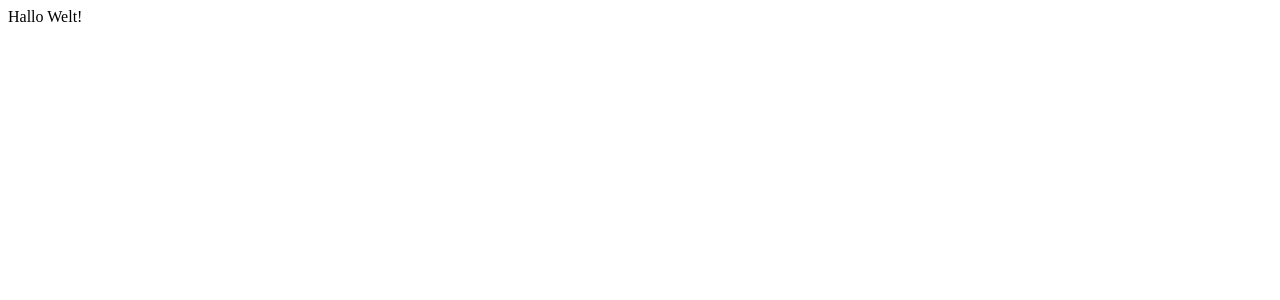
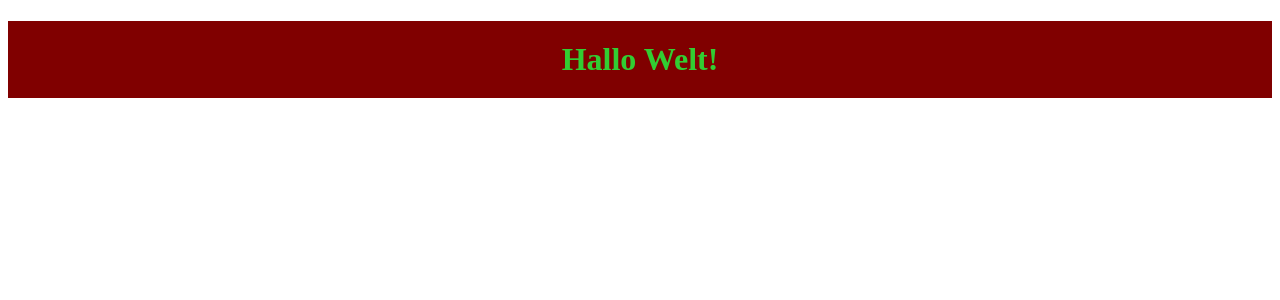
Before and after one commit to Tom4U/poc-ng-kompakt, an Angular app: page / in a window 1280 px wide. Shown: the top 300 px of the page. Built offline with nearby package versions, Linux system fonts and the light colour scheme.

Commit message:
feat(app): use environment template and styles

```diff
--- a/src/app/app.component.ts
+++ b/src/app/app.component.ts
@@ -2,8 +2,8 @@ import { Component } from '@angular/core';
 
 @Component({
   selector: 'app-root',
-  template: `Hallo Welt!`,
-  styles: []
+  template: `<h1 class="default-bg">Hallo Welt!</h1>`,
+  styles: ['h1 {text-align: center; padding-top: var(--default-padding); padding-bottom: var(--default-padding);}']
 })
 export class AppComponent {
   title = 'my-demo';
--- /dev/null
+++ b/src/environments/environment-template.ts
@@ -0,0 +1,4 @@
+export interface EnvironmentRef {
+    production: boolean;
+    testValue: string;
+}
--- a/src/environments/environment.ts
+++ b/src/environments/environment.ts
@@ -2,8 +2,11 @@
 // `ng build` replaces `environment.ts` with `environment.prod.ts`.
 // The list of file replacements can be found in `angular.json`.
 
-export const environment = {
-  production: false
+import { EnvironmentRef } from "./environment-template";
+
+export const environment: EnvironmentRef = {
+  production: false,
+  testValue: ''
 };
 
 /*
--- a/src/index.html
+++ b/src/index.html
@@ -1,8 +1,8 @@
 <!doctype html>
-<html lang="en">
+<html lang="de">
 <head>
   <meta charset="utf-8">
-  <title>MyDemo</title>
+  <title>Angular Demo</title>
   <base href="/">
   <meta name="viewport" content="width=device-width, initial-scale=1">
   <link rel="icon" type="image/x-icon" href="favicon.ico">
--- a/src/styles.css
+++ b/src/styles.css
@@ -1 +1,13 @@
-/* You can add global styles to this file, and also import other style files */
+:root {
+    --default-padding: 20px;
+}
+
+.default-bg {
+    background-color: maroon;
+    color: limegreen;
+}
+
+.default-text {
+    font-family: 'Segoe UI', Tahoma, Geneva, Verdana, sans-serif;
+    font-size: 16px;
+}
```
Also changed, not shown: src/environments/environment.prod.ts (+5 -2 lines).
